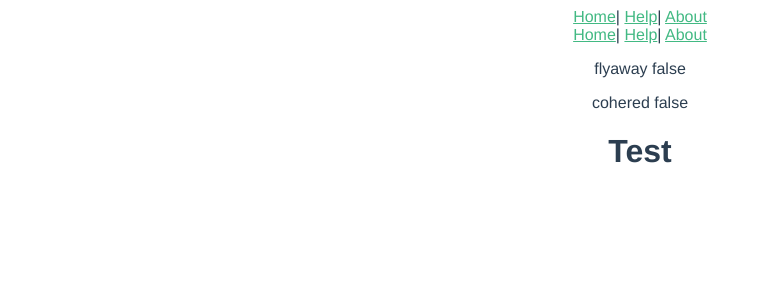
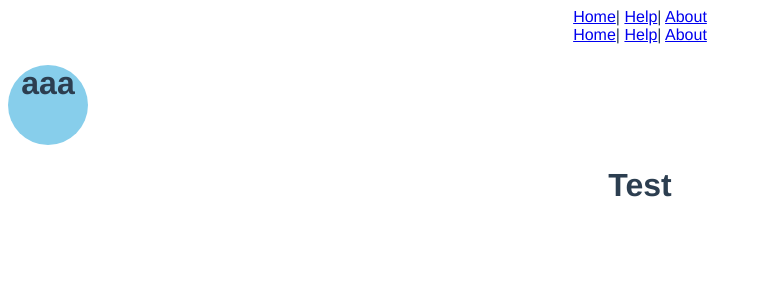
Before and after one commit to mochisuna/portfolio, a Vue app in the folder page/: page / in a window 1280 px wide. Both pictures are taken after a click on the button "Skip". Shown: the top 300 px of the page, without its empty margins (0-762 px from the left). Built offline with nearby package versions, Linux system fonts and the light colour scheme.

Commit message:
update 不要な処理を除外

```diff
--- /dev/null
+++ b/page/src/components/Ball.vue
@@ -0,0 +1,23 @@
+<template>
+  <div class="ball">
+    <h1 class="circle">{{ msg }}</h1>
+  </div>
+</template>
+
+<script lang="ts">
+import { Component, Prop, Vue } from "vue-property-decorator";
+
+@Component
+export default class Ball extends Vue {
+  @Prop() private msg!: string;
+}
+</script>
+
+<style lang="scss" scoped>
+.circle {
+  width: 80px;
+  height: 80px;
+  border-radius: 50%;
+  background: skyblue; /*背景色*/
+}
+</style>
--- a/page/src/components/Kappa.vue
+++ b/page/src/components/Kappa.vue
@@ -8,10 +8,7 @@
         :cohere="`${cohered}`"
         v-on:mouseover="cohered = true"
         v-on:mouseleave="cohered = false"
-        v-on:click="refs"
       />
-      <p>flyaway {{ flyaway }}</p>
-      <p>cohered {{ cohered }}</p>
     </div>
   </transition>
 </template>
@@ -28,19 +25,15 @@ import KppaImg from "@/assets/kappa.svg";
 export default class Kappa extends Vue {
   @Prop({ default: 0 }) private x!: Number;
   @Prop({ default: 0 }) private y!: Number;
+  @Prop({ default: 0 }) private rotate!: Number;
   @Prop({ default: 1 }) private scaleX!: Number;
   @Prop({ default: 1 }) private scaleY!: Number;
   @Prop({ default: false }) private flyaway!: boolean;
   private cohered: boolean = false;
 
-  public refs(): void {
-    console.log(
-      this.$el.getElementsByClassName("kappa-body")
-    );
-  }
   private get styles() {
     return {
-      transform: `translate(${this.x}px, ${this.y}px)`
+      transform: `translate(${this.x}px, ${this.y}px) rotate(${this.rotate}deg) scale(${this.scaleX}, ${this.scaleY})`
     };
   }
 }
@@ -51,7 +44,7 @@ export default class Kappa extends Vue {
   display: none;
 }
 .kappa-cloud {
-  // [info]この辺力押しなので直したい
+  // [info]この辺は力押しなので直したい
   &[fly="false"] {
     .kappa-head {
       transform-origin: center;
--- a/page/src/components/Menu.vue
+++ b/page/src/components/Menu.vue
@@ -23,5 +23,5 @@
 
 <script lang="ts">
 import { Vue } from "vue-property-decorator";
-export default class Menu extends Vue {}
+export default class Menu extends Vue { }
 </script>
--- a/page/src/views/Home.vue
+++ b/page/src/views/Home.vue
@@ -4,13 +4,9 @@
     <button v-on:click="skip">Skip</button>
   </div>
   <div v-else class="home" v-on:mousedown="flyaway = true" v-on:mouseup="flyaway = false">
-    <div kappa-component>
-      <Menu />
-      <div kappa-component>
-        <Kappa :flyaway="flyaway" />
-      </div>
-    </div>
-
+    <Menu />
+    <Kappa :flyaway="flyaway" />
+    <Ball msg="aaa" />
     <!-- <HelloWorld msg="Welcome to Your Vue.js + TypeScript App" /> -->
 
     <Sample msg="Test" />
@@ -25,12 +21,14 @@ import HelloWorld from "@/components/HelloWorld.vue";
 import Sample from "@/components/Sample.vue";
 import Menu from "@/components/Menu.vue";
 import Kappa from "@/components/Kappa.vue";
+import Ball from "@/components/Ball.vue";
 
 @Component({
   name: "home",
   components: {
     Menu,
     Kappa,
+    Ball,
     HelloWorld,
     Sample
   }
```
Also changed, not shown: page/src/components/HelloWorld.vue (+15 -26 lines).
